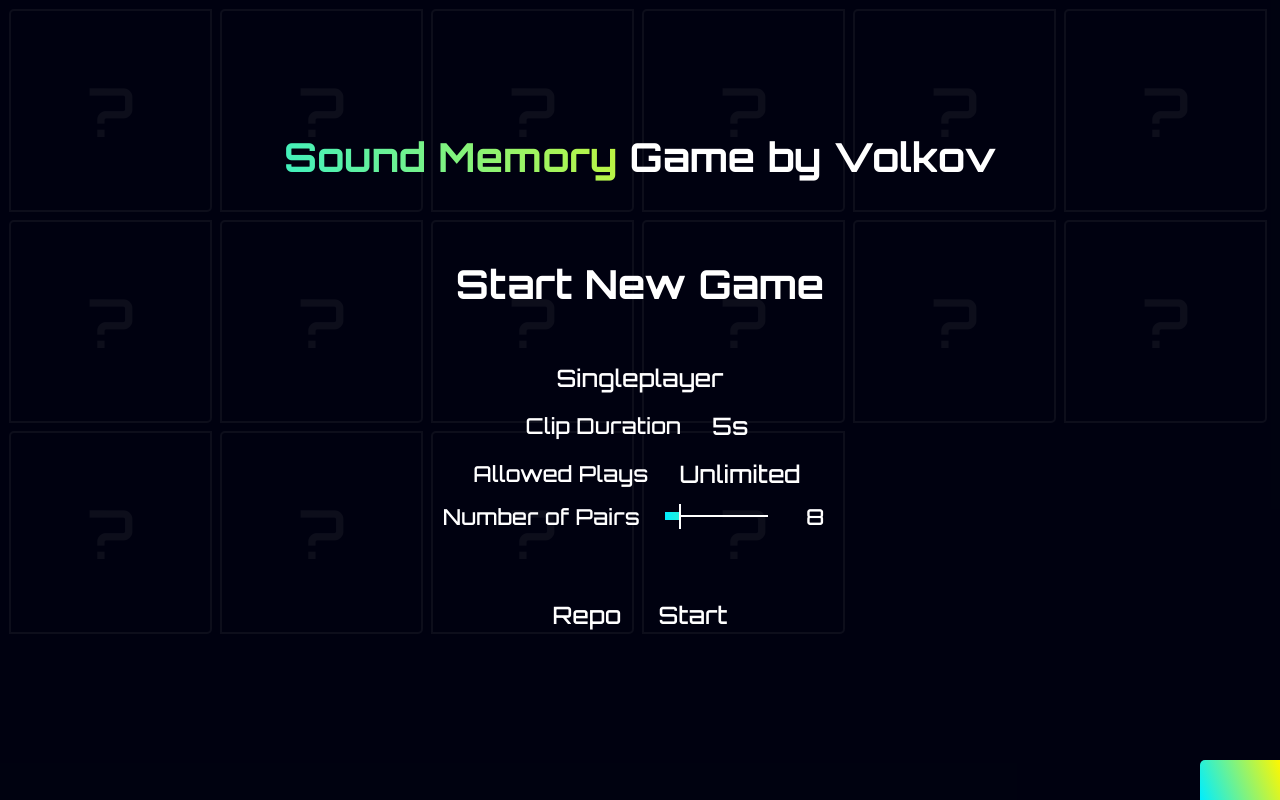
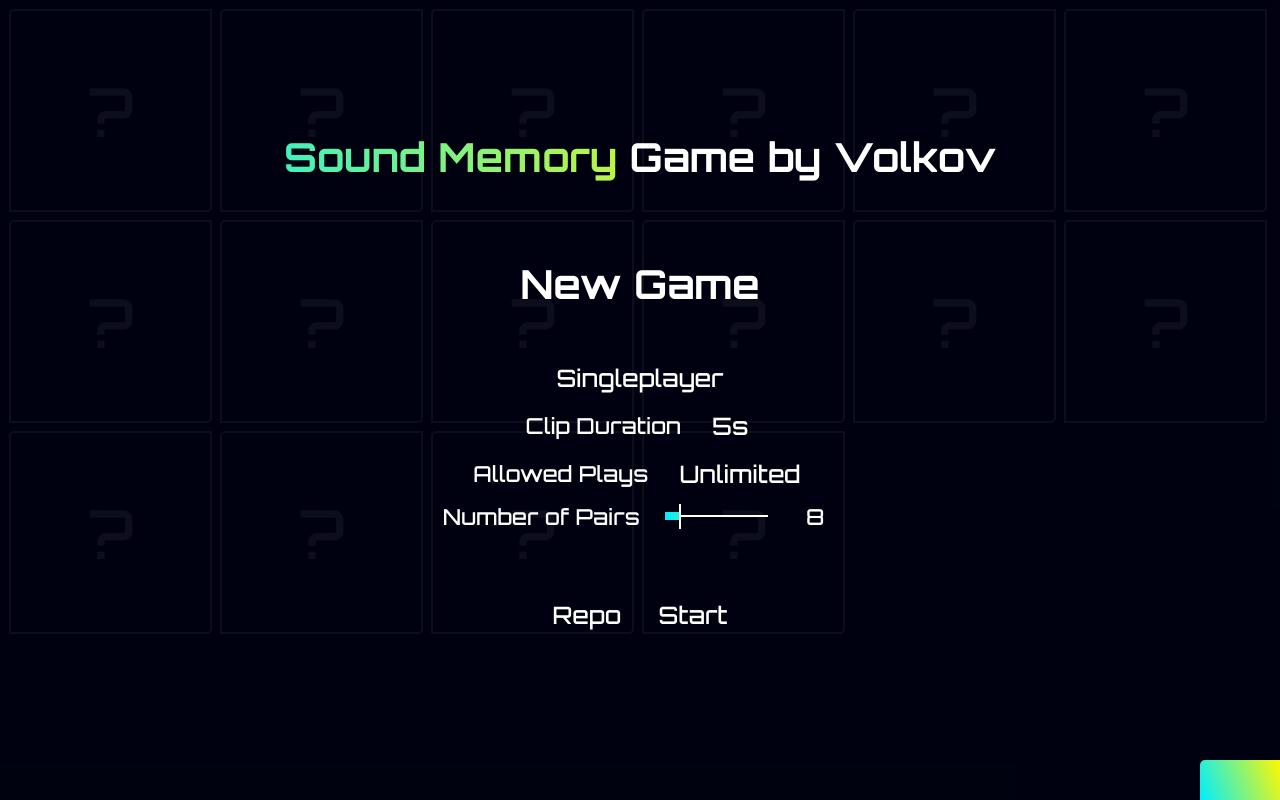
Before and after one commit to Volkov08/SoundMemory, a plain HTML site: page index.html in a window 1280 px wide. Drawn offline with Linux system fonts and the light colour scheme.

Commit message:
Update index.html

```diff
--- a/index.html
+++ b/index.html
@@ -46,7 +46,7 @@
         <div id="settings">
             <h1><span id="gameTitle">Sound Memory</span> Game by Volkov</h1>
             <div class="break"></div>
-            <h1>Start New Game</h1>
+            <h1>New Game</h1>
             <div class="break"></div>
 
             <button id="setSingleplayer">Singleplayer</button>
```
